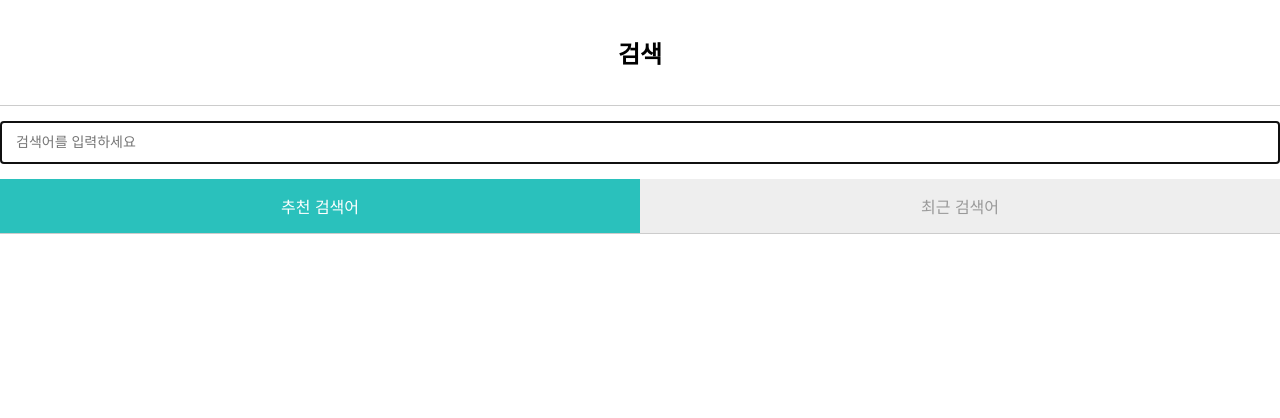
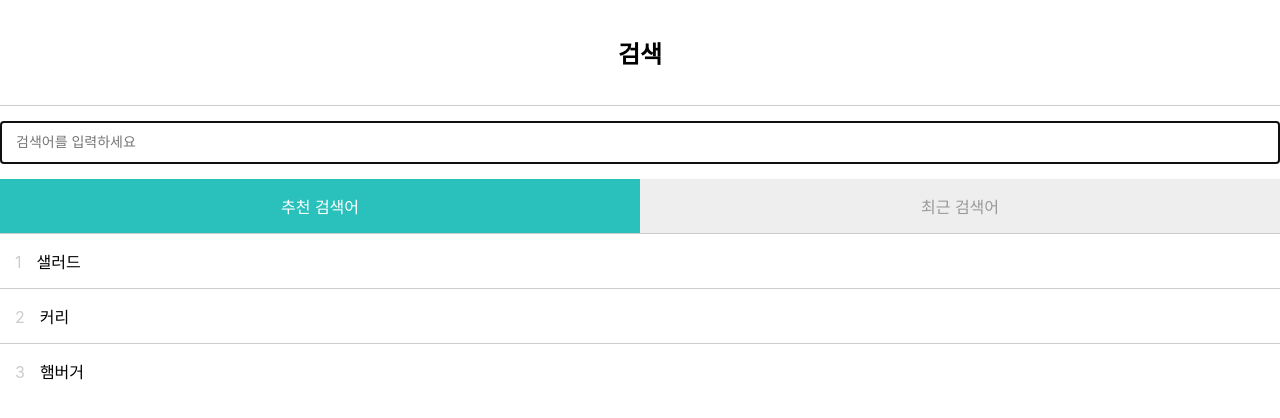
Before and after one commit to imseongtae/UI-development-using-react, a React (Create React App) app in the folder 4-using-cra/: page / in a window 1280 px wide. Shown: the top 418 px of the page. Built offline with nearby package versions, Linux system fonts and the light colour scheme.

Commit message:
feat: Update App to include List components

```diff
--- a/4-using-cra/src/App.tsx
+++ b/4-using-cra/src/App.tsx
@@ -4,7 +4,8 @@ import Header from 'components/Header';
 import SearchForm from 'components/SearchForm';
 import SearchResult, { SearchResultItem } from 'components/SearchResult';
 import Tabs, { TabType } from 'components/Tabs';
-
+import KeywordList from 'components/KeywordList';
+import HistoryList from 'components/HistoryList';
 import store from 'data/Store';
 
 const data = store.getHistoryList();
@@ -48,6 +49,8 @@ const App:React.FunctionComponent = () => {
       />
       {/* TODO */}
       <Tabs selectedTab={selectedTab} onChange={selectedTab => setSelectedTab(selectedTab)} />
+      {selectedTab === TabType.KEYWORD && <KeywordList onClick={searchKeyword => search(searchKeyword)} />}
+      {selectedTab === TabType.HISTORY && <HistoryList onClick={searchKeyword => search(searchKeyword)} />}
 
       {isSubmitted && <SearchResult data={searchResult} />}
     </>
```
